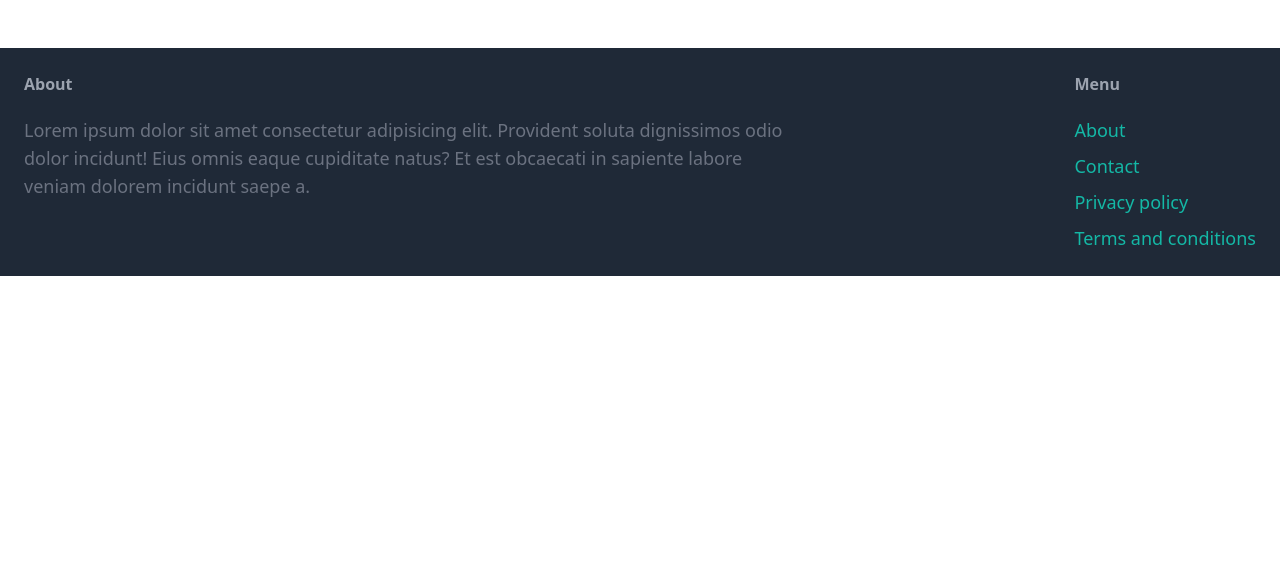
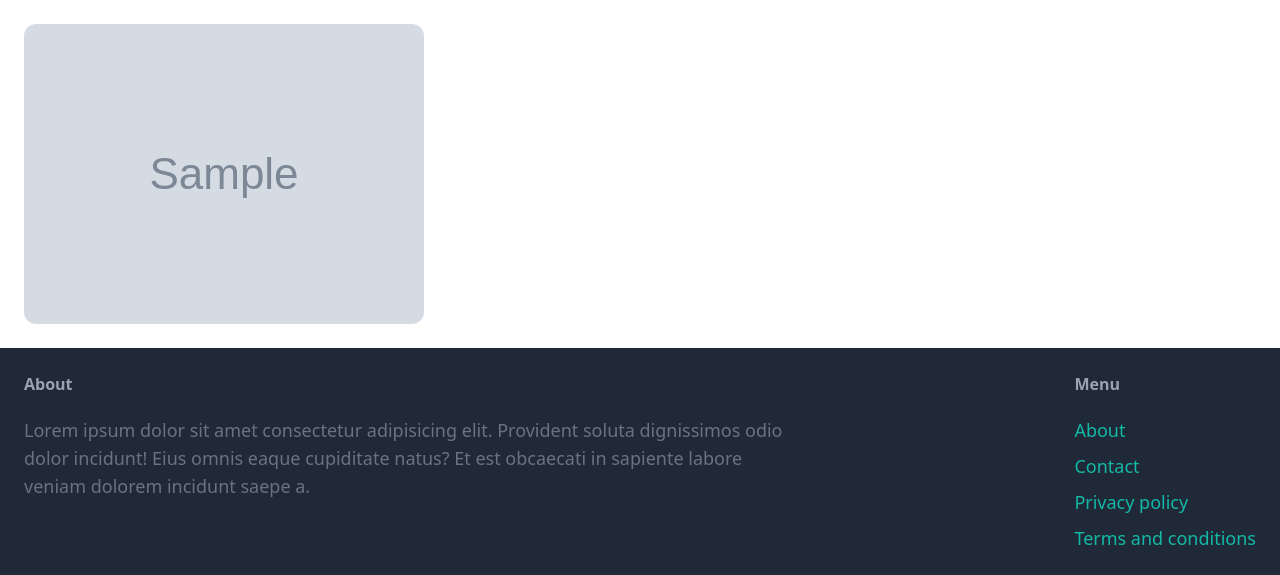
Before and after one commit to ttwange/MarketPlace, a Django app: template item/templates/item/detail.html in a window 1280 px wide. Shown: the part 77-652 px from the top of the page. Run offline with Django 4.2, Linux system fonts and the light colour scheme; the template is opened without the code that fills it: most values are stand-ins (such as "Sample title", 1, 10 or a date in 2020); grey boxes marked "Sample" are stand-in pictures; some libraries are stand-ins or nearby versions.

Commit message:
Having the image on the left side of the screen in the description page

```diff
--- a/item/templates/item/detail.html
+++ b/item/templates/item/detail.html
@@ -1,3 +1,12 @@
 {% extends 'core/base.html' %}
 
 {% block title %}{{item.name}}{% endblock %}
+
+{% block content %}
+<div class="grid grid-cols-5 gap-6">
+  <div class="col-span-3">
+        <img src="{{ item.image.url }}" class="rounded-xl">
+
+  </div>
+</div>
+{% endblock %}
```
